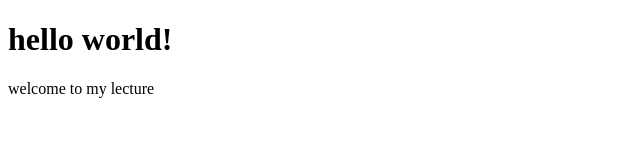
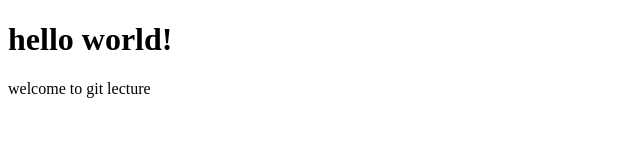
Before and after one commit to workin-cyber/HIT-4-1-22, a plain HTML site: page index.html in a window 1280 px wide. Shown: the full height of the page, 0-640 px from the left. Drawn offline with Linux system fonts and the light colour scheme.

Commit message:
change p in index.html

```diff
--- a/index.html
+++ b/index.html
@@ -8,6 +8,6 @@
 </head>
 <body>
     <h1>hello world!</h1>
-    <p>welcome to my lecture</p>
+    <p>welcome to git lecture</p>
 </body>
 </html>
```
